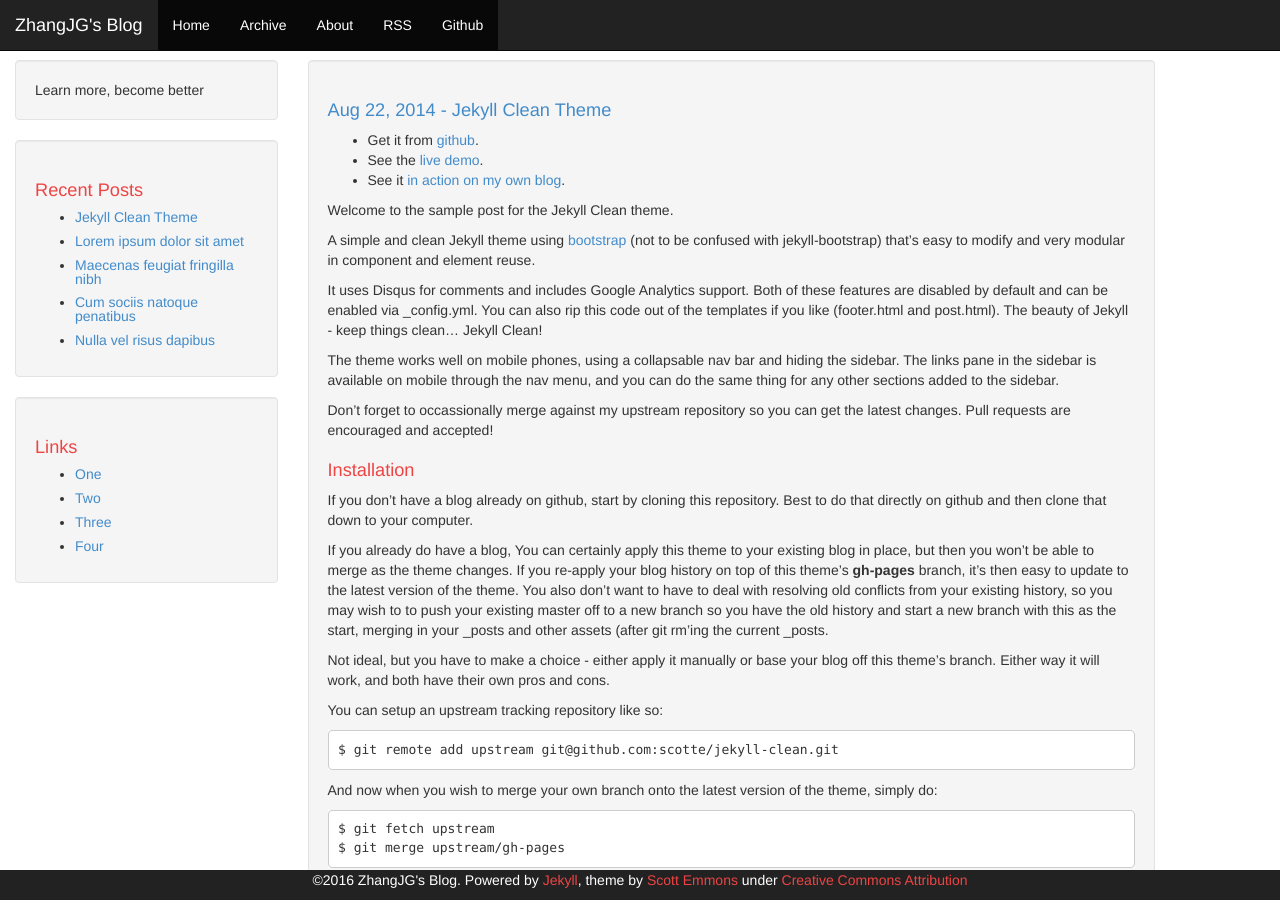
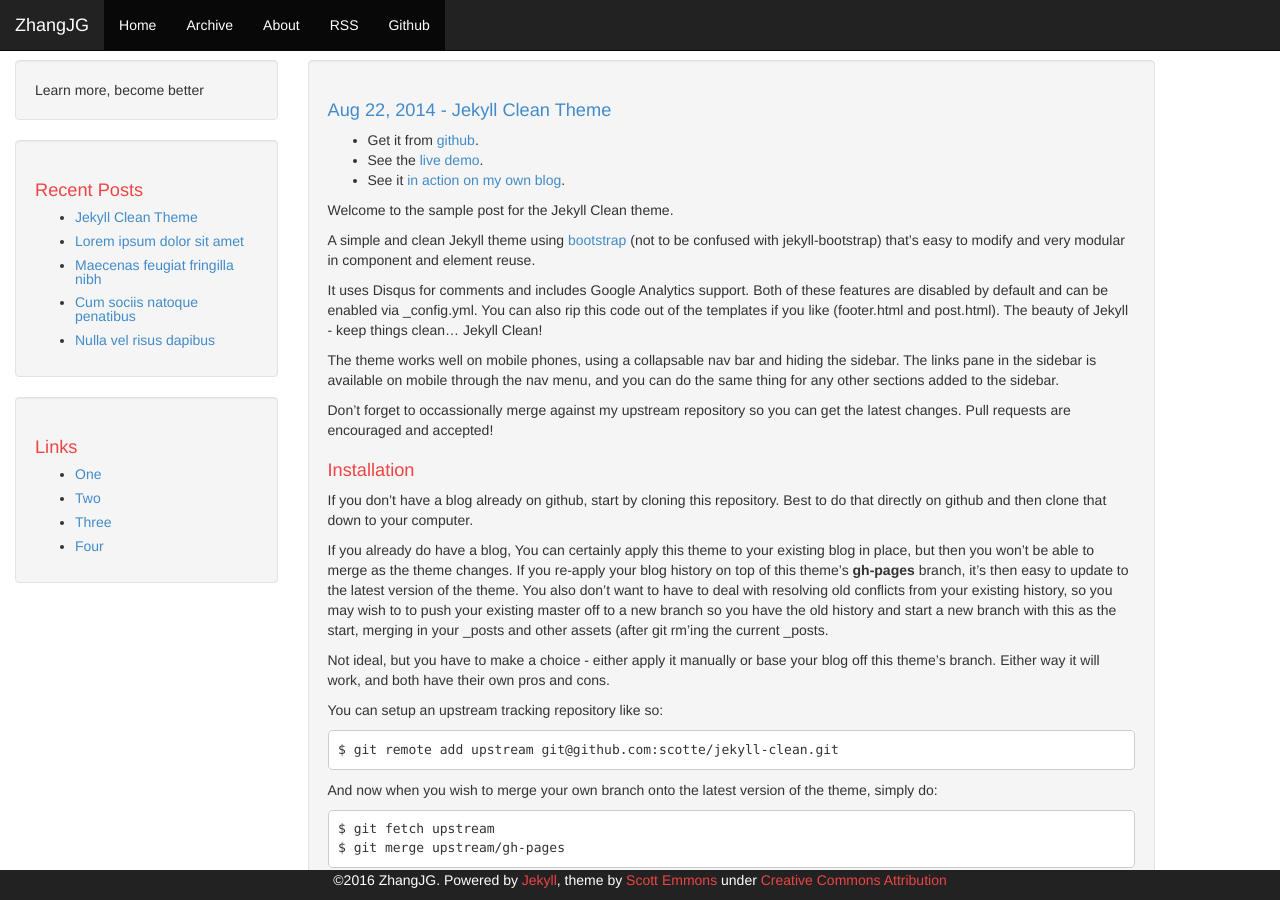
Before and after one commit to SafeKing/safeking.github.io, a Jekyll site: the page built from index.html, in a window 1280 px wide and 900 px high. Built offline with Jekyll 4.4.1, drawn with Linux system fonts in a browser that asks for light colours; the list of posts is cut into pages by our own code.

Commit message:
modify jekyll

```diff
--- a/_config.yml
+++ b/_config.yml
@@ -1,6 +1,6 @@
 # Jekyll configuration
 
-name: ZhangJG's Blog
+name: ZhangJG
 description: Learn more, become better
 
 # url is currently only used only for the RSS feed in feed.xml
```
